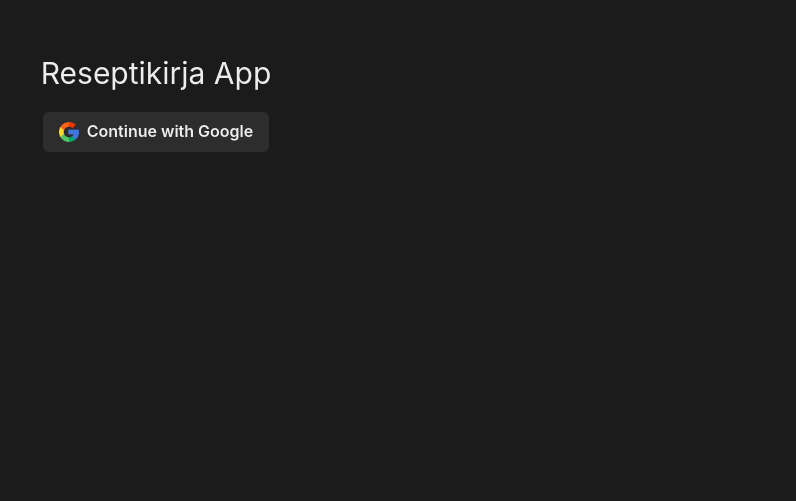
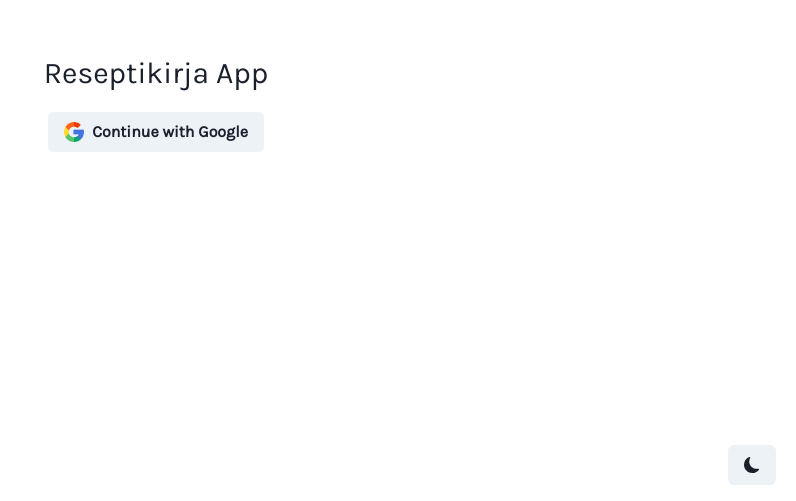
Before and after one commit to alexialeimu/nextjs-reseptikirja-app, a Next.js app in the folder frontend/: page / in a window 1280 px wide. Shown: the part 299-800 px from the top of the page, without its empty margins (484-1280 px from the left). Built offline with nearby package versions, Linux system fonts and the light colour scheme; no server answers.

Commit message:
add ingredients box, add color mode switch, edit theme styles

```diff
--- a/frontend/package.json
+++ b/frontend/package.json
@@ -13,6 +13,8 @@
     "@chakra-ui/react": "^2.5.1",
     "@emotion/react": "^11.10.6",
     "@emotion/styled": "^11.10.6",
+    "@fontsource/karla": "^4.5.11",
+    "@fontsource/playfair-display": "^4.5.13",
     "@next-auth/prisma-adapter": "^1.0.5",
     "@prisma/client": "4.12.0",
     "@types/node": "18.14.6",
--- a/frontend/src/chakra/theme.ts
+++ b/frontend/src/chakra/theme.ts
@@ -9,8 +9,25 @@ export const theme = extendTheme(
     { config },
     {
         colors: {
-            brand: {
-                100: 'yellow.400',
+            primary: {
+                dark: 'blackAlpha.800',
+                light: 'whiteAlpha.50',
+            },
+            heading: {
+                dark: '',
+                light: '#0A392C',
+            },
+            text: {
+                dark: 'whiteAlpha.200',
+                light: 'blackAlpha.800',
+            },
+            leadParagraph: {
+                dark: 'whiteAlpha.600',
+                light: 'blackAlpha.600',
+            },
+            accent: {
+                dark: '',
+                light: '#EAE3C0',
             },
         },
         styles: {
@@ -18,7 +35,38 @@ export const theme = extendTheme(
                 body: {
                     bg: 'whiteAlpha.50',
                 },
+                p: {
+                    fontFamily: 'body',
+                    fontWeight: '300',
+                    // fontWeight: '400',
+                },
             }),
+        },
+        textStyles: {
+            h1: {
+                fontFamily: 'heading',
+                fontWeight: 'bold',
+                letterSpacing: '0.02em',
+                'font-size': {
+                    base: '2rem !important',
+                    md: '3rem !important',
+                },
+                'margin-bottom': '15px',
+            },
+            leadParagraph: {
+                fontFamily: 'body',
+                fontWeight: '400',
+                // color: 'whiteAlpha.600',
+                fontSize: { base: '1rem', md: '1.15rem' },
+            },
+            p: {
+                fontFamily: 'body',
+                fontWeight: '200',
+            },
+        },
+        fonts: {
+            heading: `'Playfair Display', sans-serif`,
+            body: `'Karla', sans-serif`,
         },
     }
 );
--- a/frontend/src/components/Main/Recipe/RecipeHeader.tsx
+++ b/frontend/src/components/Main/Recipe/RecipeHeader.tsx
@@ -10,6 +10,7 @@ import {
     MenuList,
     Stack,
     Text,
+    useColorModeValue,
 } from '@chakra-ui/react';
 import { useRouter } from 'next/router';
 import React, { useState } from 'react';
@@ -32,6 +33,15 @@ const RecipeHeader: React.FC<RecipeHeaderProps> = ({
     recipeData,
     recipeLoading,
 }) => {
+    const headingColor = useColorModeValue(
+        'heading.light',
+        'heading.dark'
+    );
+    const leadParagraphColor = useColorModeValue(
+        'leadParagraph.dark',
+        'leadParagraph.light'
+    );
+
     const router = useRouter();
 
     const [isOpen, setIsOpen] = useState(false);
@@ -69,6 +79,8 @@ const RecipeHeader: React.FC<RecipeHeaderProps> = ({
             py={2}
             borderBottom="1px solid"
             borderColor="whiteAlpha.200"
+            pb={5}
+            mb={5}
         >
             <Button
                 display={{ md: 'none' }}
@@ -94,10 +106,14 @@ const RecipeHeader: React.FC<RecipeHeaderProps> = ({
                         isEditRecipeMode={true}
                     />
                     <Flex justifyContent="space-between">
-                        <Heading as="h1" size={'xl'} fontWeight={600}>
-                            {recipeData && !recipeLoading && (
-                                <Text>{recipeData.recipe.name}</Text>
-                            )}
+                        <Heading
+                            as="h1"
+                            textStyle="h1"
+                            color={headingColor}
+                        >
+                            {recipeData &&
+                                !recipeLoading &&
+                                `${recipeData.recipe.name}`}
                         </Heading>
 
                         <Menu>
@@ -130,14 +146,18 @@ const RecipeHeader: React.FC<RecipeHeaderProps> = ({
                     </Flex>
                     {recipeData && !recipeLoading && (
                         <Text
-                            color="whiteAlpha.700"
-                            fontSize="larger"
-                            fontWeight="thin"
+                            textStyle="leadParagraph"
+                            color={leadParagraphColor}
                         >
                             {recipeData?.recipe.description}
                         </Text>
                     )}
-                    <Text color="whiteAlpha.700" fontSize="sm">
+                    <Text
+                        color={headingColor}
+                        fontSize="sm"
+                        pt={5}
+                        textTransform={'uppercase'}
+                    >
                         {recipeData && !recipeLoading && (
                             <Text>
                                 Added by{' '}
--- a/frontend/src/components/Main/Recipe/RecipeWrapper.tsx
+++ b/frontend/src/components/Main/Recipe/RecipeWrapper.tsx
@@ -36,19 +36,13 @@ const RecipeWrapper: React.FC<RecipeWrapperProps> = ({ session }) => {
             display={{ base: recipeId ? 'flex' : 'none', md: 'flex' }}
             width="100%"
             direction="column"
-            // mx={{ base: '6', md: '10px' }}
+            pt={5}
             my={3}
             ml={{ base: '0', md: '400px' }}
-            px={'20px'}
-            maxW="calc(100vw - 420px)"
+            px={5}
         >
             {recipeId ? (
-                <Flex
-                    direction="column"
-                    justify="space-between"
-                    overflow="hidden"
-                    flexGrow={1}
-                >
+                <Flex direction="column" justify="space-between">
                     <Stack>
                         <RecipeHeader
                             session={session}
--- a/frontend/src/components/Main/RecipeList/RecipeList.tsx
+++ b/frontend/src/components/Main/RecipeList/RecipeList.tsx
@@ -1,4 +1,10 @@
-import { Box, Button, Stack, Text } from '@chakra-ui/react';
+import {
+    Box,
+    Button,
+    Stack,
+    Text,
+    useColorModeValue,
+} from '@chakra-ui/react';
 import { Session } from 'next-auth';
 import RecipeModal from './Modal/Modal';
 import { useState } from 'react';
@@ -18,6 +24,8 @@ const RecipeList: React.FC<RecipeListProps> = ({
     recipes,
     onViewRecipe,
 }) => {
+    const bg = useColorModeValue('accent.light', 'accent.dark');
+
     const [isOpen, setIsOpen] = useState(false);
 
     const onOpen = () => setIsOpen(true);
@@ -32,16 +40,12 @@ const RecipeList: React.FC<RecipeListProps> = ({
                     py={2}
                     px={4}
                     mb={4}
-                    bg="blackAlpha.300"
+                    bg={bg}
                     borderRadius={4}
                     cursor="pointer"
                     onClick={onOpen}
                 >
-                    <Text
-                        textAlign="center"
-                        color="whiteAlpha.800"
-                        fontWeight={500}
-                    >
+                    <Text textAlign="center" fontWeight={500}>
                         Add a recipe
                     </Text>
                 </Box>
--- a/frontend/src/components/Main/RecipeList/RecipeListWrapper.tsx
+++ b/frontend/src/components/Main/RecipeList/RecipeListWrapper.tsx
@@ -1,4 +1,4 @@
-import { Box } from '@chakra-ui/react';
+import { Box, useColorModeValue } from '@chakra-ui/react';
 import { Session } from 'next-auth';
 import RecipeList from './RecipeList';
 import RecipeOperations from '../../../graphql/operations/recipe';
@@ -20,6 +20,8 @@ interface RecipeListWrapperProps {
 const RecipeListWrapper: React.FC<RecipeListWrapperProps> = ({
     session,
 }) => {
+    const bg = useColorModeValue('primary.light', 'primary.dark');
+
     const {
         data: recipesData,
         error: recipesError,
@@ -156,7 +158,7 @@ const RecipeListWrapper: React.FC<RecipeListWrapperProps> = ({
         <Box
             display={{ base: recipeId ? 'none' : 'flex', md: 'flex' }}
             width={{ base: '100%', md: '400px' }}
-            bg="whiteAlpha.50"
+            bg={bg}
             py={6}
             px={3}
             height="100vh"
--- a/frontend/src/pages/_app.tsx
+++ b/frontend/src/pages/_app.tsx
@@ -1,3 +1,6 @@
+import '@fontsource/playfair-display';
+import '@fontsource/karla';
+
 import { ApolloProvider } from '@apollo/client';
 import { ChakraProvider } from '@chakra-ui/react';
 import { SessionProvider } from 'next-auth/react';
--- a/frontend/src/pages/_document.tsx
+++ b/frontend/src/pages/_document.tsx
@@ -1,10 +1,15 @@
+import { ColorModeScript } from '@chakra-ui/react';
 import { Html, Head, Main, NextScript } from 'next/document';
+import { theme } from '../chakra/theme';
 
 export default function Document() {
     return (
         <Html lang="en">
             <Head />
             <body>
+                <ColorModeScript
+                    initialColorMode={theme.initialColorMode}
+                />
                 <Main />
                 <NextScript />
             </body>
--- a/frontend/src/pages/index.tsx
+++ b/frontend/src/pages/index.tsx
@@ -1,12 +1,15 @@
-import { Box } from '@chakra-ui/react';
+import { Box, Button, useColorMode } from '@chakra-ui/react';
 import { GetServerSideProps } from 'next';
 import { getServerSession } from 'next-auth';
 import { useSession } from 'next-auth/react';
 import Auth from '../components/Auth/Auth';
 import Main from '../components/Main/Main';
 import { authOptions } from './api/auth/[...nextauth]';
+import { BsFillMoonFill, BsFillSunFill } from 'react-icons/bs';
 
 export default function Home() {
+    // TODO: https://chakra-ui.com/docs/styled-system/color-mode#add-colormodemanager-optional-for-ssr
+    const { colorMode, toggleColorMode } = useColorMode();
     const { data: session } = useSession();
 
     const reloadSession = () => {
@@ -24,6 +27,20 @@ export default function Home() {
                     reloadSession={reloadSession}
                 />
             )}
+
+            <Button
+                my={4}
+                onClick={toggleColorMode}
+                position="fixed"
+                right={5}
+                bottom={0}
+            >
+                {colorMode === 'light' ? (
+                    <BsFillMoonFill />
+                ) : (
+                    <BsFillSunFill />
+                )}
+            </Button>
         </Box>
     );
 }
```
Also changed, not shown: frontend/src/components/Main/Recipe/RecipeContent.tsx (+54 -6 lines), 1 other file (tests, documents, lock files or other folders).
